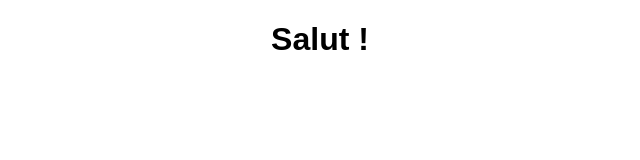
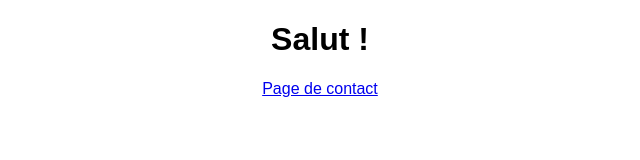
Before and after one commit to GabMaisonneuve/TravailEquipeJustinGabriel, a plain HTML site: page projet1/projet1/index.html in a window 1280 px wide. Shown: the whole page, without its empty margins (320-960 px from the left). Drawn offline with Linux system fonts and the light colour scheme.

Commit message:
Ajout du lien vers la page Contact dans la navigation

```diff
--- a/projet1/projet1/index.html
+++ b/projet1/projet1/index.html
@@ -8,5 +8,6 @@
   </head>
   <body>
     <h1>Salut !</h1>
+    <a href="contact.html">Page de contact</a>
   </body>
 </html>
```
